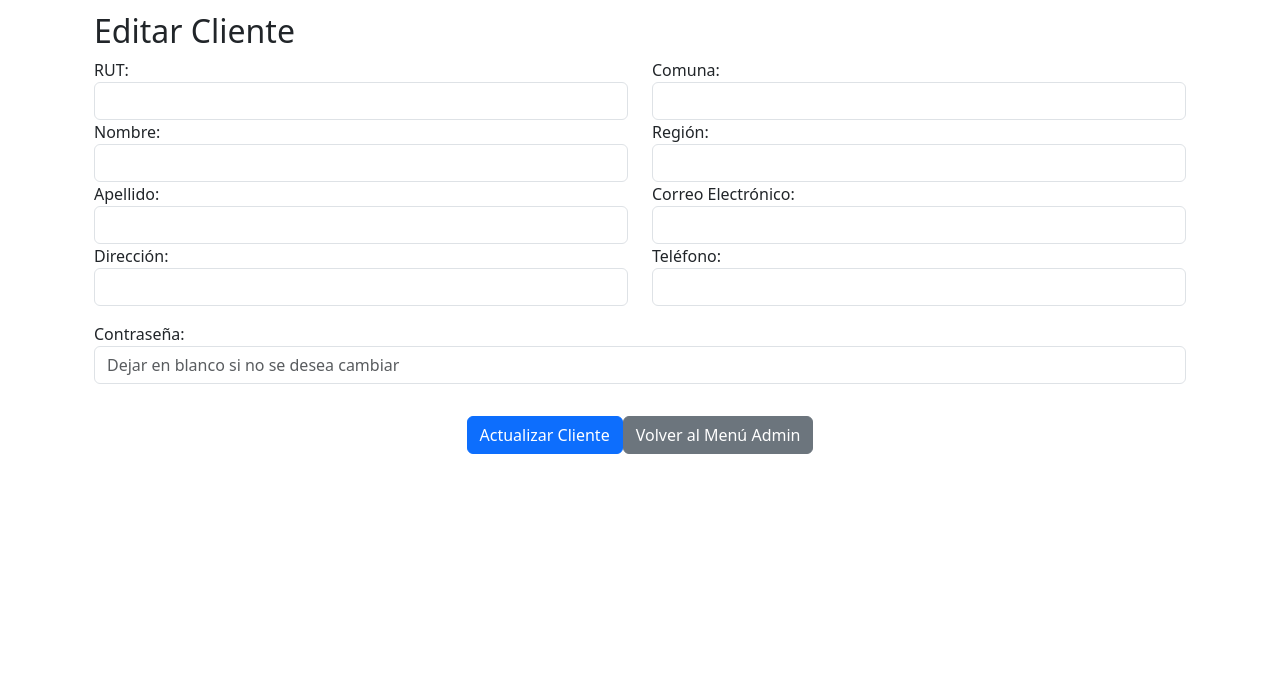
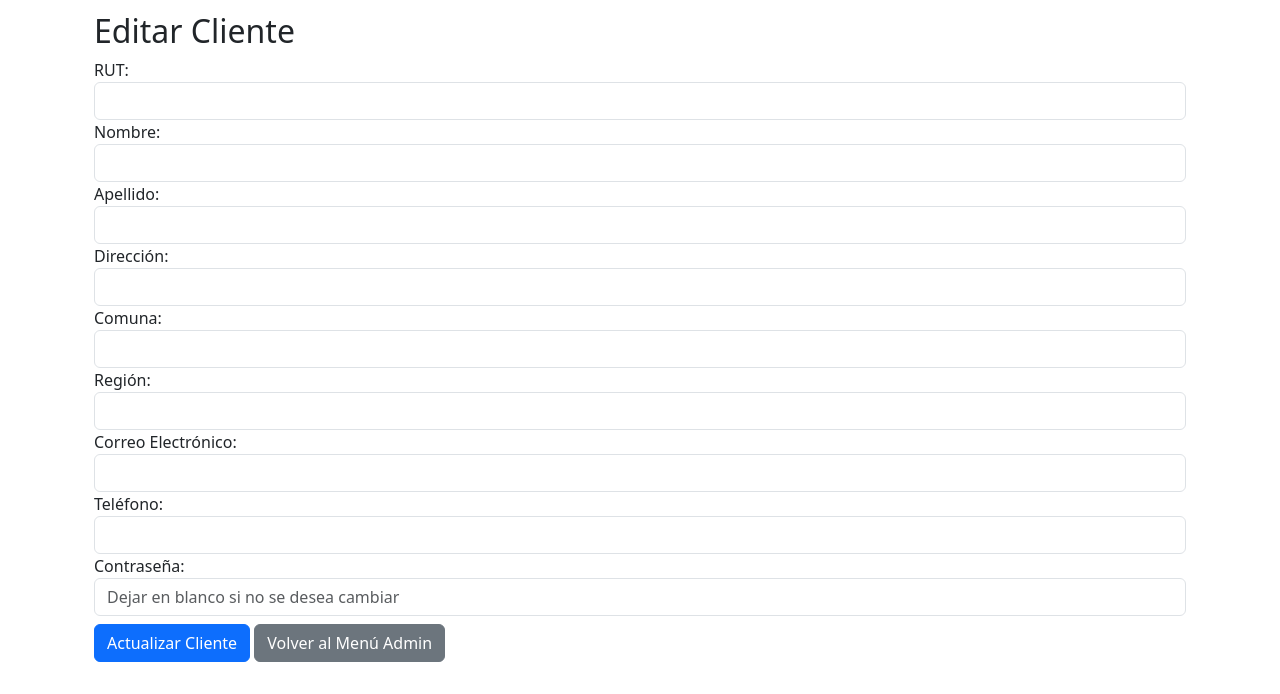
Before and after one commit to Josepizarro14/PisadaPro, a Flask app: template app/templates/edit_client.html in a window 1280 px wide. Shown: the part 56-750 px from the top of the page. Run offline with Flask 2, Linux system fonts and the light colour scheme; the template is opened without the code that fills it, so the values that code supplies are empty; some libraries are stand-ins or nearby versions.

Commit message:
Revert "Update edit_client.html"
This reverts commit 0e20afc1ecb6a0eb71d3bdea6ed78b8253f95c07.

```diff
--- a/app/templates/edit_client.html
+++ b/app/templates/edit_client.html
@@ -4,63 +4,44 @@
 <div class="container">
     <h2>Editar Cliente</h2>
     <form action="{{ url_for('edit_client', email=cliente.email) }}" method="post">
-        <div class="row">
-            <!-- Primera columna -->
-            <div class="col-md-6">
         <div class="form-group">
             <label for="rut_persona">RUT:</label>
-                    <input type="text" class="form-control" id="rut_persona" name="rut_persona"
-                        value="{{ cliente.rut_persona }}" required>
+            <input type="text" class="form-control" id="rut_persona" name="rut_persona" value="{{ cliente.rut_persona }}" required>
         </div>
-
         <div class="form-group">
             <label for="nombre">Nombre:</label>
-                    <input type="text" class="form-control" id="nombre" name="nombre" value="{{ cliente.nombre }}"
-                        required>
+            <input type="text" class="form-control" id="nombre" name="nombre" value="{{ cliente.nombre }}" required>
         </div>
         <div class="form-group">
             <label for="apellido">Apellido:</label>
-                    <input type="text" class="form-control" id="apellido" name="apellido" value="{{ cliente.apellido }}"
-                        required>
+            <input type="text" class="form-control" id="apellido" name="apellido" value="{{ cliente.apellido }}" required>
         </div>
         <div class="form-group">
             <label for="direccion">Dirección:</label>
-                    <input type="text" class="form-control" id="direccion" name="direccion"
-                        value="{{ cliente.direccion }}" required>
+            <input type="text" class="form-control" id="direccion" name="direccion" value="{{ cliente.direccion }}" required>
         </div>
-            </div>
-            <div class="col-md-6">
         <div class="form-group">
             <label for="comuna">Comuna:</label>
-                    <input type="text" class="form-control" id="comuna" name="comuna" value="{{ cliente.comuna }}"
-                        required>
+            <input type="text" class="form-control" id="comuna" name="comuna" value="{{ cliente.comuna }}" required>
         </div>
         <div class="form-group">
             <label for="region">Región:</label>
-                    <input type="text" class="form-control" id="region" name="region" value="{{ cliente.region }}"
-                        required>
+            <input type="text" class="form-control" id="region" name="region" value="{{ cliente.region }}" required>
         </div>
         <div class="form-group">
             <label for="email">Correo Electrónico:</label>
-                    <input type="email" class="form-control" id="email" name="email" value="{{ cliente.email }}"
-                        required>
+            <input type="email" class="form-control" id="email" name="email" value="{{ cliente.email }}" required>
         </div>
         <div class="form-group">
             <label for="telefono">Teléfono:</label>
-                    <input type="text" class="form-control" id="telefono" name="telefono" value="{{ cliente.telefono }}"
-                        required>
+            <input type="text" class="form-control" id="telefono" name="telefono" value="{{ cliente.telefono }}" required>
         </div>
+        <div class="form-group">
+            <label for="contrasena">Contraseña:</label>
+            <input type="password" class="form-control" id="contrasena" name="contrasena" placeholder="Dejar en blanco si no se desea cambiar">
         </div>
-        </div>
-        <div class="form-group mt-3">
-            <label for="contrasena">Contraseña:</label>
-            <input type="password" class="form-control" id="contrasena" name="contrasena"
-                placeholder="Dejar en blanco si no se desea cambiar">
-        </div>
-        <div class="d-flex justify-content-center mt-4">
         <button type="submit" class="btn btn-primary mt-2">Actualizar Cliente</button>
         <a href="{{ url_for('admin') }}" class="btn btn-secondary mt-2">Volver al Menú Admin</a>
-        </div>
     </form>
     {% with messages = get_flashed_messages(with_categories=true) %}
         {% if messages %}
```
Lines whose indentation alone changed are shown as unchanged.
